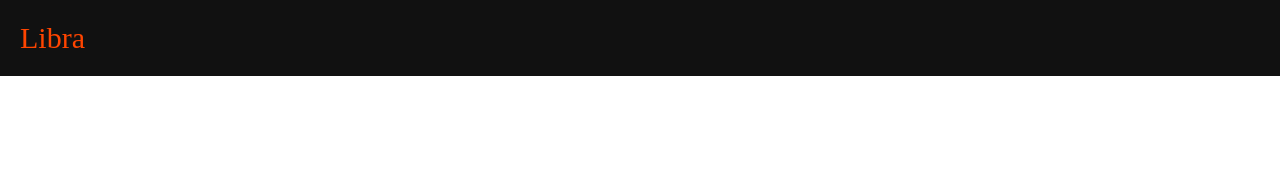
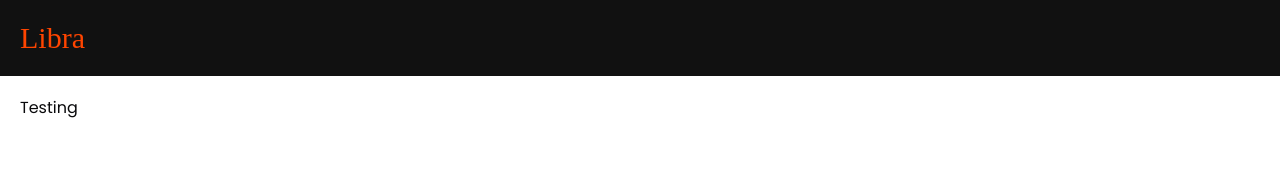
Before and after one commit to Nimira43/Libra, a Next.js app: page / in a window 1280 px wide. Shown: the top 190 px of the page. Built offline with nearby package versions, Linux system fonts and the light colour scheme; a web font is replaced by a local one.

Commit message:
Udong global variable to implement Poppins font

```diff
--- a/app/globals.css
+++ b/app/globals.css
@@ -3,6 +3,10 @@
 @tailwind base;
 @tailwind components;
 @tailwind utilities;
+
+body {
+  font-family: 'Poppins', sans-serif;
+}
 
 .logo {
   font-family: 'Carattere', cursive;
--- a/app/layout.tsx
+++ b/app/layout.tsx
@@ -3,6 +3,7 @@ import { Poppins } from 'next/font/google'
 import './globals.css'
 
 const poppins = Poppins({
+  variable: '--font-poppins',
   subsets: ['latin'],
   weight: ['100', '200', '300', '400', '500', '600', '700', '800', '900']
 })
--- a/app/page.tsx
+++ b/app/page.tsx
@@ -2,9 +2,14 @@ import React from 'react'
 
 function page() {
   return (
-    <div className='p-5 bg-dark'>
-      <h1 className='logo text-main text-3xl'>Libra</h1>
-    </div>
+    <>
+      <div className='p-5 bg-dark'>
+        <h1 className='logo text-main text-3xl'>Libra</h1>
+      </div>
+      <div className='p-5'>
+        <p>Testing</p>
+      </div>
+    </>
   )
 }
 
```
